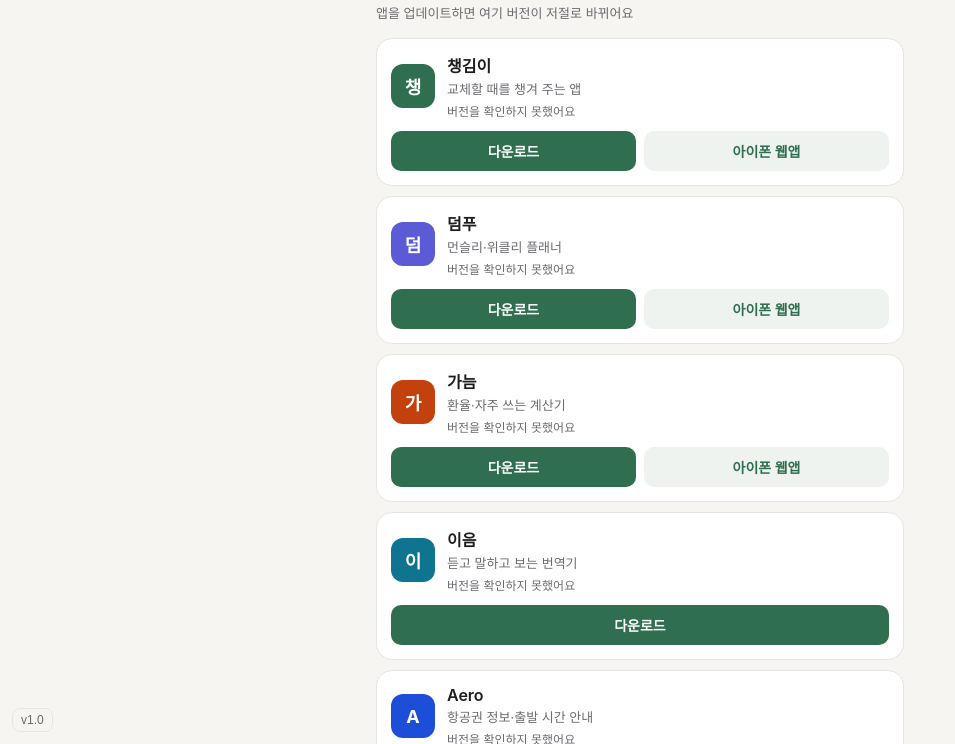
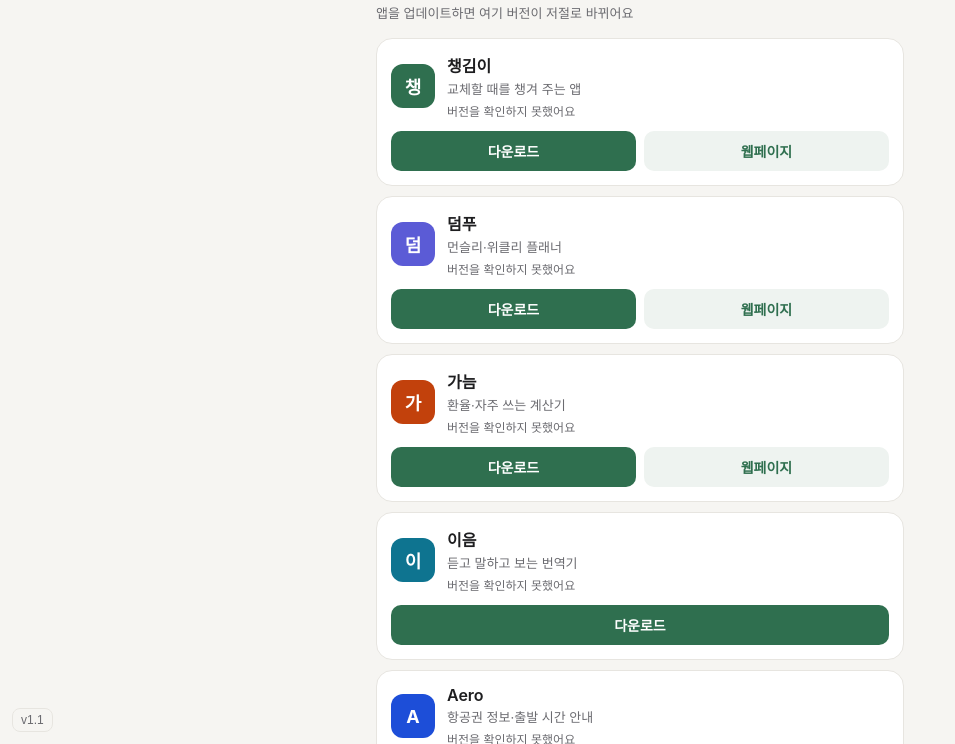
Before and after one commit to mini-2026/mini-2026.github.io, a plain HTML site: page index.html in a window 1280 px wide. Shown: the part 56-800 px from the top of the page, without its empty margins (0-955 px from the left). Drawn offline with Linux system fonts and the light colour scheme; no server answers.

Commit message:
다운로드 페이지 버튼 이름을 '웹페이지'로 변경
Co-Authored-By: Claude Opus 5.5 <noreply@anthropic.com>
Claude-Session: https://claude.ai/code/session_01YJdLiVuEk1FVCx2cy91NAC

```diff
--- a/index.html
+++ b/index.html
@@ -44,19 +44,19 @@ h1{font-size:22px;font-weight:700}
 <div class="top"><h1>내 앱 모음</h1><button class="re" id="re">새로 확인</button></div>
 <p class="sub">앱을 업데이트하면 여기 버전이 저절로 바뀌어요</p>
 <div id="list"></div>
-<button id="ver">v1.0</button>
+<button id="ver">v1.1</button>
 <div class="sheet" id="sh"><div class="box">
-<h2>내 앱 모음 <span id="v2">v1.0</span></h2>
+<h2>내 앱 모음 <span id="v2">v1.1</span></h2>
 <p id="st">지금 보는 버전이 최신이에요</p>
 <h3>업데이트 내용</h3>
-<ul><li>11/27 — 앱 7개를 한곳에서 보고 받을 수 있어요</li></ul>
+<ul><li>11/27 — 버튼 이름을 '웹페이지'로 바꿨어요</li><li>11/27 — 앱 7개를 한곳에서 보고 받을 수 있어요</li></ul>
 <h3>개인정보</h3>
 <p>이 페이지는 아무 정보도 모으지 않아요. 앱 버전을 확인할 때만 GitHub에 접속해요.</p>
 <div class="act"><button id="chk">새 버전 확인</button><button id="cl">닫기</button></div>
 </div></div>
 <script>
 "use strict";
-const VER="1.0",OWNER="mini-2026",BASE="https://"+OWNER+".github.io/";
+const VER="1.1",OWNER="mini-2026",BASE="https://"+OWNER+".github.io/";
 const APPS=[
 ["gyoche-check","챙김이","교체할 때를 챙겨 주는 앱","app.html","#2f6f4f"],
 ["dumpu","덤푸","먼슬리·위클리 플래너","app/","#5b5bd6"],
@@ -72,7 +72,7 @@ function card(a){
  ic.style.background=col;t.append(el("div","nm",n),el("div","ds",d));
  const m=el("div","meta","버전 확인 중…");m.id="m-"+r;t.append(m);row.append(ic,t);
  const b=el("div","btns"),dl=el("a","dl","다운로드");dl.href=BASE+r+"/";b.append(dl);
- if(ios){const i=el("a","ios","아이폰 웹앱");i.href=BASE+r+"/"+ios;b.append(i)}
+ if(ios){const i=el("a","ios","웹페이지");i.href=BASE+r+"/"+ios;b.append(i)}
  c.append(row,b);return c}
 function show(r,v){const m=$("m-"+r);if(!m)return;m.textContent="";
  if(!v){m.textContent="버전을 확인하지 못했어요";return}
```
Also changed, not shown: version.txt.
